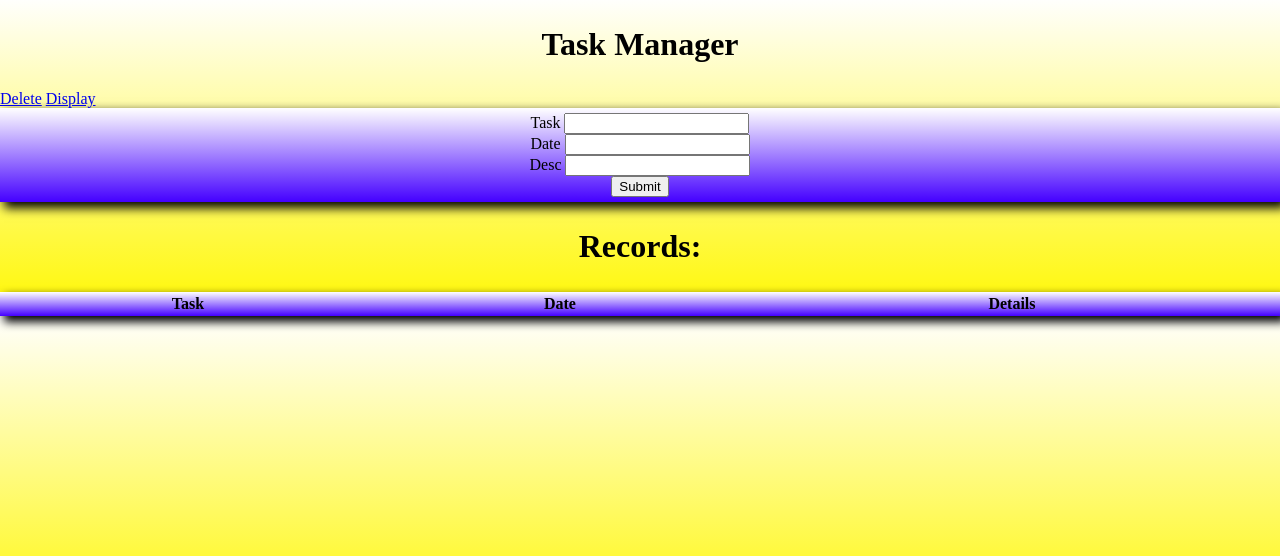
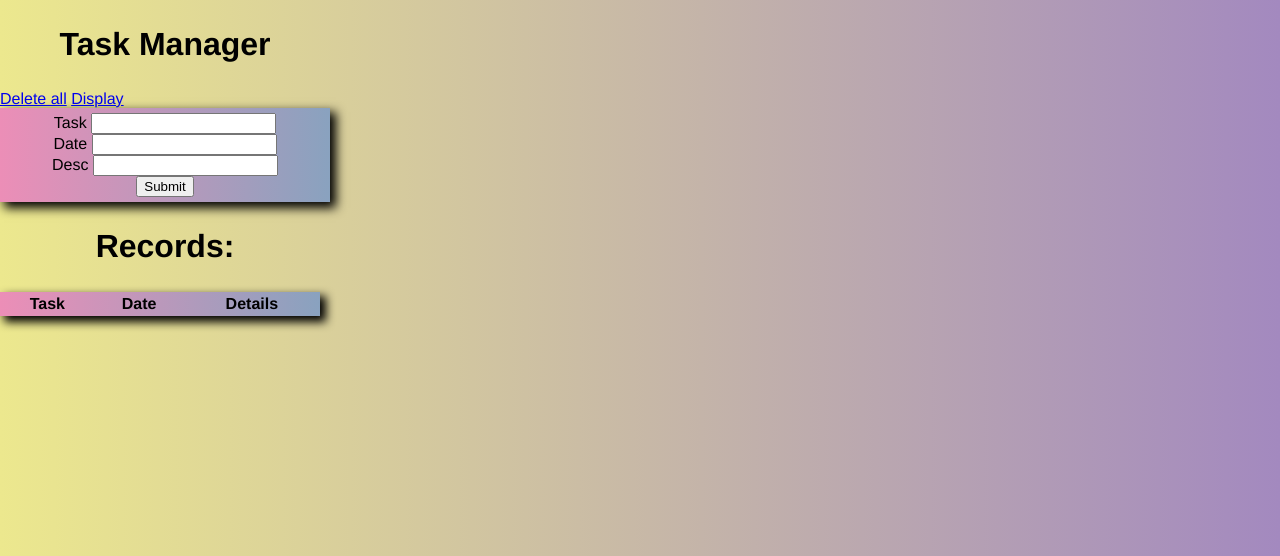
Before and after one commit to N01551957/Virtualization_Project2023, a Flask app: page / in a window 1280 px wide. Shown: the top 556 px of the page. Run offline with Flask 3, Linux system fonts and the light colour scheme; lists and menus that the app fills with data are empty; some libraries are stand-ins or nearby versions.

Commit message:
adjusted the css, minor changes to python

```diff
--- a/main.py
+++ b/main.py
@@ -1,7 +1,6 @@
 from flask import Flask, render_template, url_for, request, redirect
 from flask_mysqldb import MySQL
 import mysql.connector
-from datetime import datetime
 
 app = Flask(__name__)
 
@@ -41,14 +40,17 @@ def Display_all_Tasks():
     :param connection:
     :return:
     """
-    querry = "SELECT * FROM virtualization_project.todo_list ORDER BY task_date;"
-    cursor = mysql.connection.cursor()
-    cursor.execute(querry)
-    results = cursor.fetchall()
-    if results:
-        return render_template('page.html', results=results)
-    else:
-        return render_template('page.html', "No students added so far")
+    try:
+        querry = "SELECT * FROM virtualization_project.todo_list ORDER BY task_date;"
+        cursor = mysql.connection.cursor()
+        cursor.execute(querry)
+        results = cursor.fetchall()
+        if results:
+            return render_template('page.html', results=results)
+        else:
+            return render_template('page.html')
+    except:
+        return render_template('page.html')
 
 @app.route('/Delete')
 def Delete_Tasks():
@@ -61,6 +63,7 @@ def Delete_Tasks():
     :param connection:
     :return:
     """
+
     cursor = mysql.connection.cursor()
     cursor.execute("""DELETE FROM virtualization_project.todo_list WHERE task_id > 1""")
     mysql.connection.commit()
--- a/static/css/main.css
+++ b/static/css/main.css
@@ -1,23 +1,28 @@
 body {
     margin: 0;
-    font-family: 'Times New Roman', Times, serif;
+    font-family: Helvetica;
     font-size: 11;
-    background: linear-gradient(0deg, #fff700 0%, #ffffff 101%);
+    background: rgb(236,232,142);
+    background: linear-gradient(90deg, rgba(236,232,142,1) 0%, rgba(163,137,191,1) 100%);
 }
 h1{
+    width: 25%;
     text-align: center;
     padding: 5px;
 }
 form{
+    width: 25%;
     text-align: center;
     padding: 5px;
     box-shadow: 5px 5px 10px 1px #000000;
-    background: linear-gradient(0deg, #4400ff 0%, #ffffff 100%);
+    background: rgb(236,142,183);
+    background: linear-gradient(90deg, rgba(236,142,183,1) 0%, rgba(137,162,191,1) 100%);
 }
 table{
-    width: 100%;
+    width: 25%;
     box-shadow: 5px 5px 10px 1px #000000;
-    background: linear-gradient(0deg, #4400ff 0%, #ffffff 100%);
+    background: rgb(236,142,183);
+    background: linear-gradient(90deg, rgba(236,142,183,1) 0%, rgba(137,162,191,1) 100%);
 }
 td{
     text-align: center;
--- a/templates/page.html
+++ b/templates/page.html
@@ -8,7 +8,7 @@
 <div class="test">
     <h1>Task Manager</h1>
         <tr>
-            <a href="/Delete">Delete</a>
+            <a href="/Delete">Delete all</a>
             <a href="/Display">Display</a>
         </tr>
     <form action="/" method="POST">
```
